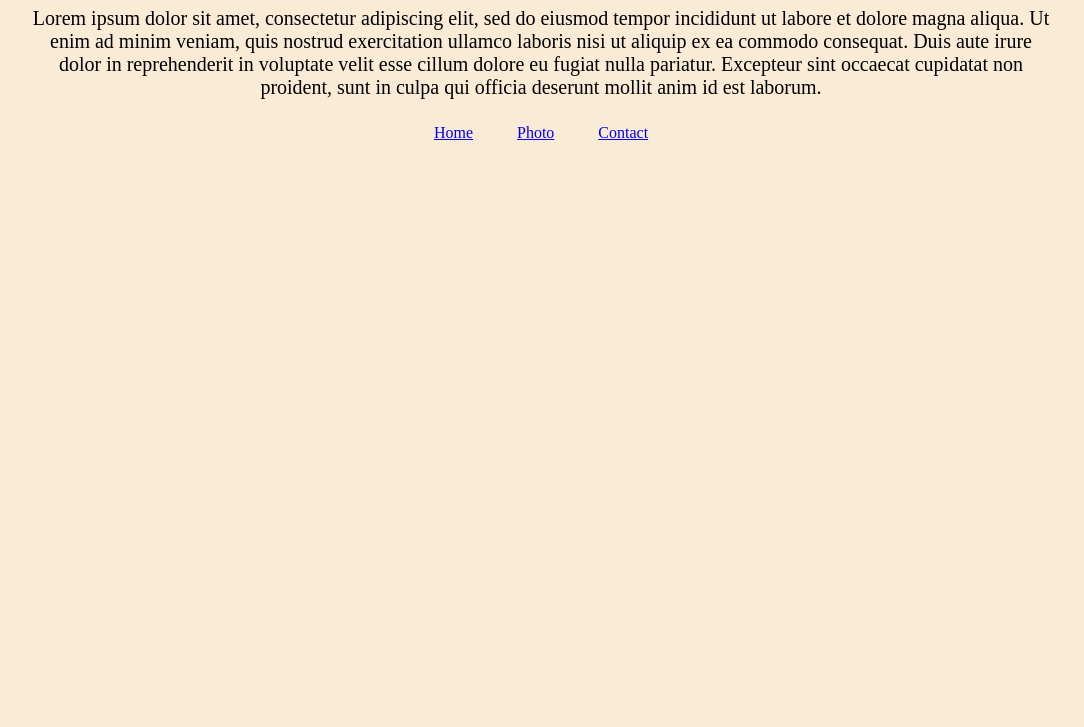
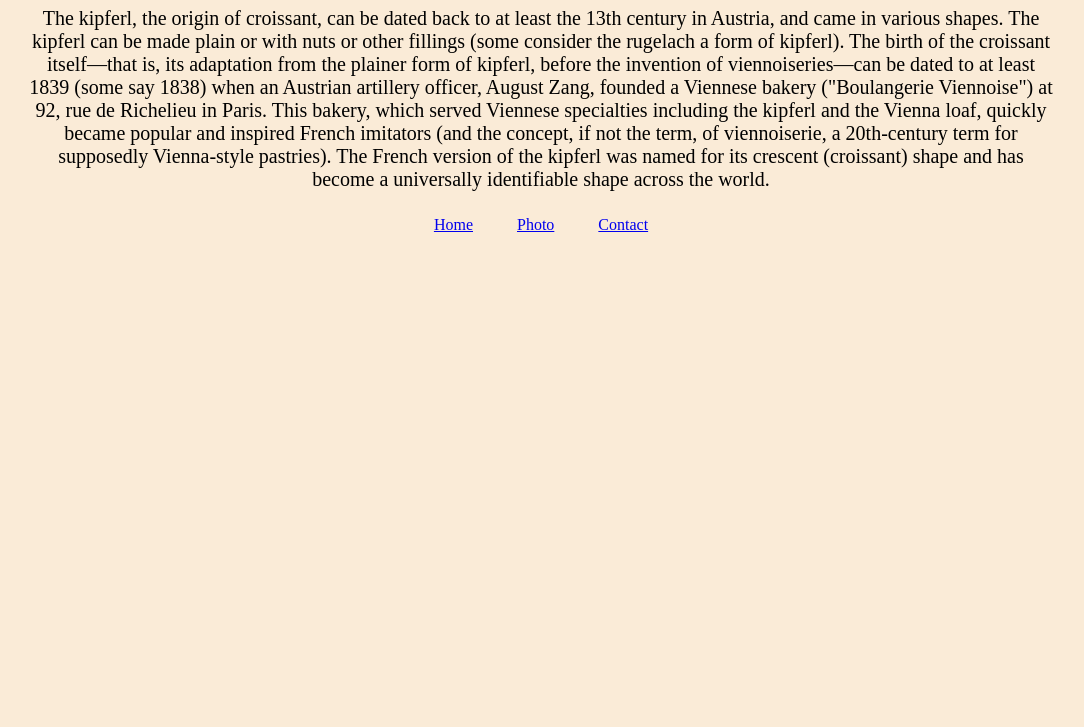
Before and after one commit to AWalsh97/croissant, a plain HTML site: page index.html in a window 1280 px wide. Shown: the part 73-800 px from the top of the page, without its empty margins (99-1183 px from the left). Drawn offline with Linux system fonts and the light colour scheme.

Commit message:
Added SEO page titles, image alt text and adjusted the text.

```diff
--- a/index.html
+++ b/index.html
@@ -4,19 +4,30 @@
     <meta charset="UTF-8" />
     <meta http-equiv="X-UA-Compatible" content="IE=edge" />
     <meta name="viewport" content="width=device-width, initial-scale=1.0" />
-    <title>Document</title>
+    <title>Homepage - CroissantEnthuisiasts.com</title>
+    <meta
+      name="description"
+      content="We are croissant enthuisiasts, providing the historical and other facts about the beloved croissant."
+    />
     <link href="src/styles.css" rel="stylesheet" type="text/css" />
   </head>
   <body>
-    <h1>Croissant</h1>
+    <h1>Everything you need to know about croissants</h1>
     <p>
-      Lorem ipsum dolor sit amet, consectetur adipiscing elit, sed do eiusmod
-      tempor incididunt ut labore et dolore magna aliqua. Ut enim ad minim
-      veniam, quis nostrud exercitation ullamco laboris nisi ut aliquip ex ea
-      commodo consequat. Duis aute irure dolor in reprehenderit in voluptate
-      velit esse cillum dolore eu fugiat nulla pariatur. Excepteur sint occaecat
-      cupidatat non proident, sunt in culpa qui officia deserunt mollit anim id
-      est laborum.
+      The kipferl, the origin of croissant, can be dated back to at least the
+      13th century in Austria, and came in various shapes. The kipferl can be
+      made plain or with nuts or other fillings (some consider the rugelach a
+      form of kipferl). The birth of the croissant itself—that is, its
+      adaptation from the plainer form of kipferl, before the invention of
+      viennoiseries—can be dated to at least 1839 (some say 1838) when an
+      Austrian artillery officer, August Zang, founded a Viennese bakery
+      ("Boulangerie Viennoise") at 92, rue de Richelieu in Paris. This bakery,
+      which served Viennese specialties including the kipferl and the Vienna
+      loaf, quickly became popular and inspired French imitators (and the
+      concept, if not the term, of viennoiserie, a 20th-century term for
+      supposedly Vienna-style pastries). The French version of the kipferl was
+      named for its crescent (croissant) shape and has become a universally
+      identifiable shape across the world.
     </p>
     <div class="container">
       <a href="/">Home</a>
```
Also changed, not shown: contact.html (+6 -2 lines), photo.html (+6 -2 lines).
